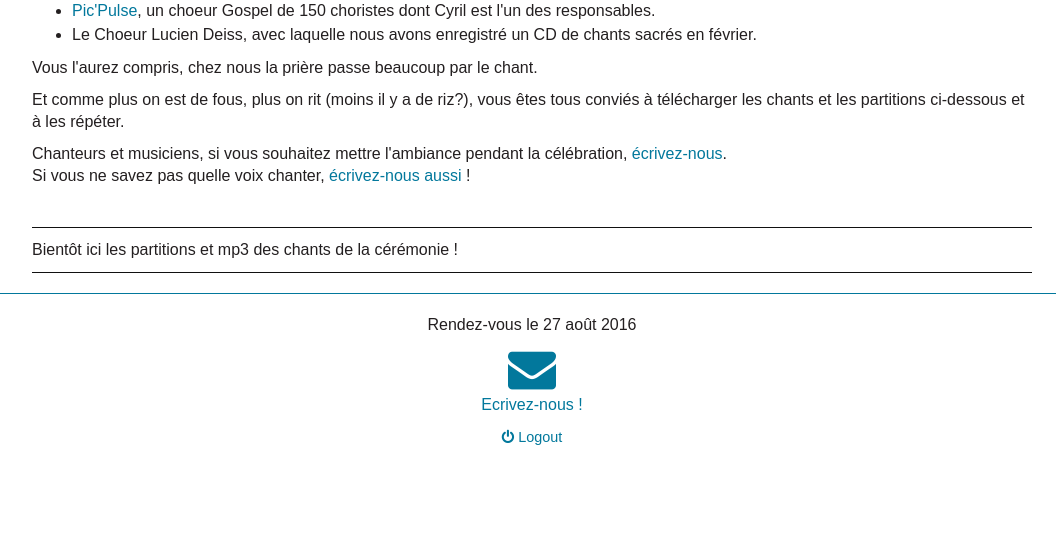
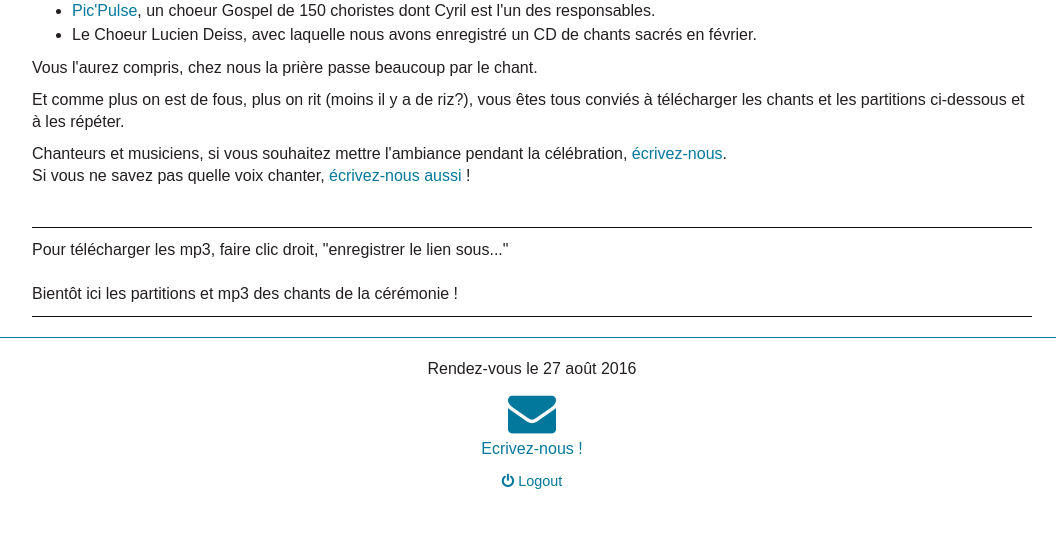
Before and after one commit to cyrilbecquart/mariage, a Django app: page /ceremony in a window 1280 px wide. Shown: the part 987-1539 px from the top of the page, without its empty margins (108-1164 px from the left). Before the commit the page ends 1432 px from the top, so only its background shows below. Run offline with Django 3.2, Linux system fonts and the light colour scheme; a user stored in the database is signed in; data that the repository does not hold is empty; parts of the project's set-up code (start-up, migrations or seed data) failed here and were passed over; some libraries are stand-ins or nearby versions.

Commit message:
add message to indicate how to download songs

```diff
--- a/app/mariage/templates/pages/ceremony.html
+++ b/app/mariage/templates/pages/ceremony.html
@@ -73,6 +73,9 @@
 	</p>
 
 	<table class="hotels songs">
+		<tr>
+			<td class="center" colspan="9">Pour télécharger les mp3, faire clic droit, "enregistrer le lien sous..."</td>
+		</tr>
 		{% for song in songs %}
 		<tr>
 			<td>{{ song.when }}</td>
```
